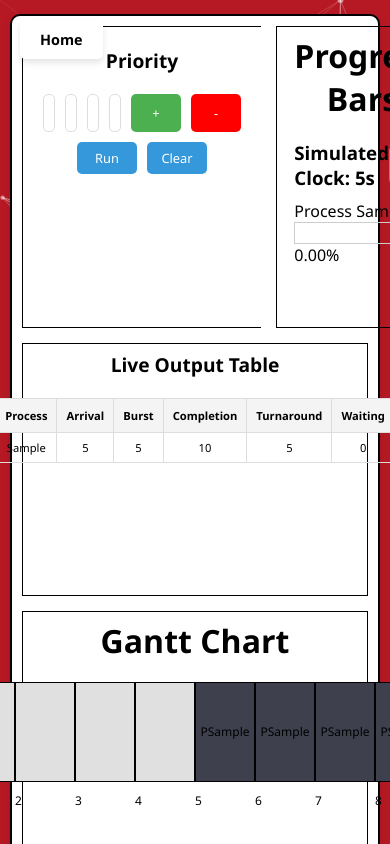
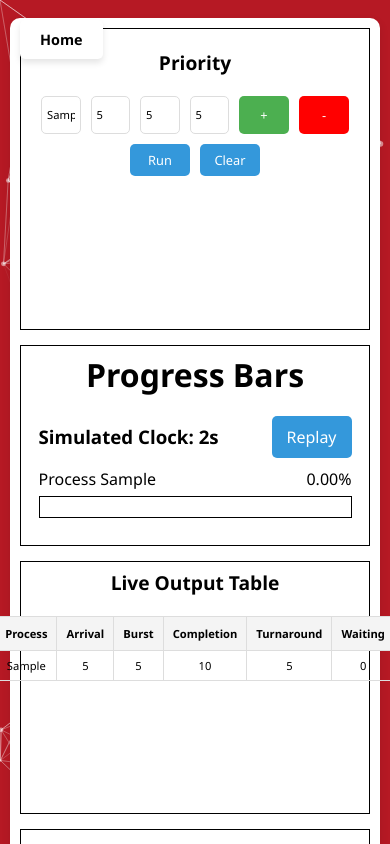
Before and after one commit to ackshayakeerthig/CPU-Scheduling-Algorithms-Visualisation-Website, a React (Vite) app in the folder frontend/: page /Priority in a window 390 px wide. Both pictures are taken after typing "Sample", "5", "5", "5" into the empty fields and a click on the button "Run". Shown: the top 844 px of the page. Built offline with nearby package versions, Linux system fonts and the light colour scheme.

Commit message:
Changed progress bars design

```diff
--- a/frontend/src/components/OutputCard/OutputCard.css
+++ b/frontend/src/components/OutputCard/OutputCard.css
@@ -8,14 +8,13 @@
   align-items: center; /* Align to the top */
   padding: 10px;
   box-sizing: border-box;
-  margin: 1% 0;
+  margin: 2% 0;
 }
 
 /* Dashboard container with flexible layout */
 .dashboard {
   display: flex;
   flex-direction: column;
-
   background-color: #ffffff;
   box-shadow: 0 4px 10px rgba(0, 0, 0, 0.1); /* Subtle shadow for depth */
   border-radius: 10px;
@@ -24,7 +23,6 @@
   max-width: 1200px;
   box-sizing: border-box;
   gap: 15px;
-  border: 2px solid black;
 }
 
 .upper-section{
@@ -52,7 +50,7 @@
   flex-direction: column;
   align-items: center;
   min-height: 30vh;
-  padding-top: 2%;
+  padding: 2%;
   border: 1px solid black
 }
 
@@ -94,17 +92,18 @@ h1 {
 
 /* Responsive Design */
 @media (max-width: 768px) {
+
+  .upper-section{
+    display: flex;
+    flex-direction: column;
+  }
+  .progress-section,.input-section{
+    width: 100%;
+  }
+
   .dashboard {
     flex-direction: column; /* Stack input and output sections vertically */
     padding: 10px;
-  }
-
-  .input-section,
-  .output-section {
-    width: 100%;
-    border-right: none; /* Remove border on mobile */
-    padding-right: 0;
-    padding-left: 0;
   }
 
   .output-table th,
--- a/frontend/src/components/OutputCard/OutputCard.jsx
+++ b/frontend/src/components/OutputCard/OutputCard.jsx
@@ -22,7 +22,7 @@ function OutputCard({ algorithm, calculateAlgorithm }) {
           <div className="progress-section">
             <h1>Progress Bars</h1>
             {output.length > 0 ? (
-              <SimulatedClock processes={output} tickRate={500} />
+              <SimulatedClock processes={output} tickRate={1000} />
             ) : null}
           </div>
         </div>
--- a/frontend/src/components/ProgessBars/GanttProgressBar.jsx
+++ b/frontend/src/components/ProgessBars/GanttProgressBar.jsx
@@ -29,10 +29,19 @@ const GanttProgressBar = ({ process, clock }) => {
 
   return (
     <div style={{ marginBottom: "20px" }}>
-      <div>{`Process ${process.id}`}</div>
       <div
         style={{
-          border: "1px solid #ccc",
+          display: "flex",
+          justifyContent: "space-between",
+          marginBottom: "2%",
+        }}
+      >
+        <div>{`Process ${process.id}`}</div>
+        <div>{progress.toFixed(2)}%</div>
+      </div>
+      <div
+        style={{
+          border: "1px solid #000000",
           width: "100%",
           position: "relative",
         }}
@@ -46,7 +55,6 @@ const GanttProgressBar = ({ process, clock }) => {
           }}
         />
       </div>
-      <div>{progress.toFixed(2)}%</div>
     </div>
   );
 };
--- a/frontend/src/components/ProgessBars/SimulatedClock.jsx
+++ b/frontend/src/components/ProgessBars/SimulatedClock.jsx
@@ -36,18 +36,27 @@ const SimulatedClock = ({ processes, tickRate = 1000 }) => {
 
   return (
     <>
-      <div style={{ display: "flex", justifyContent: "space-between", alignItems:"center", marginBottom:"10px"}}>
+      <div
+        style={{
+          display: "flex",
+          justifyContent: "space-between",
+          alignItems: "center",
+          marginBottom: "10px",
+        }}
+      >
         <h3>Simulated Clock: {clock}s</h3>
 
         <button
           onClick={handleReplay}
           style={{
-            padding: "10px 20px",
-            backgroundColor: "#4caf50",
+            backgroundColor: "#3498db",
             color: "white",
             border: "none",
             borderRadius: "5px",
+            padding: "10px 5px",
+            fontSize: "1rem",
             cursor: "pointer",
+            minWidth: "80px",
           }}
         >
           Replay
```
